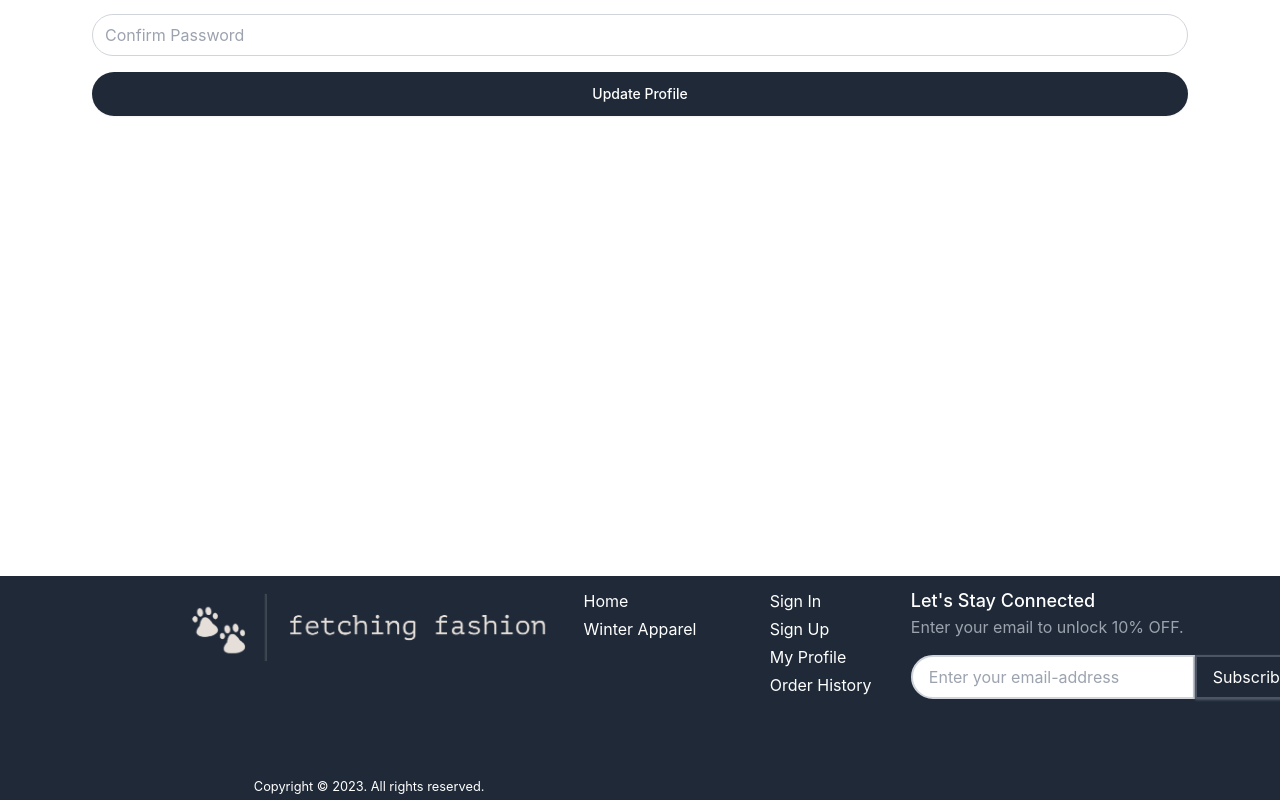
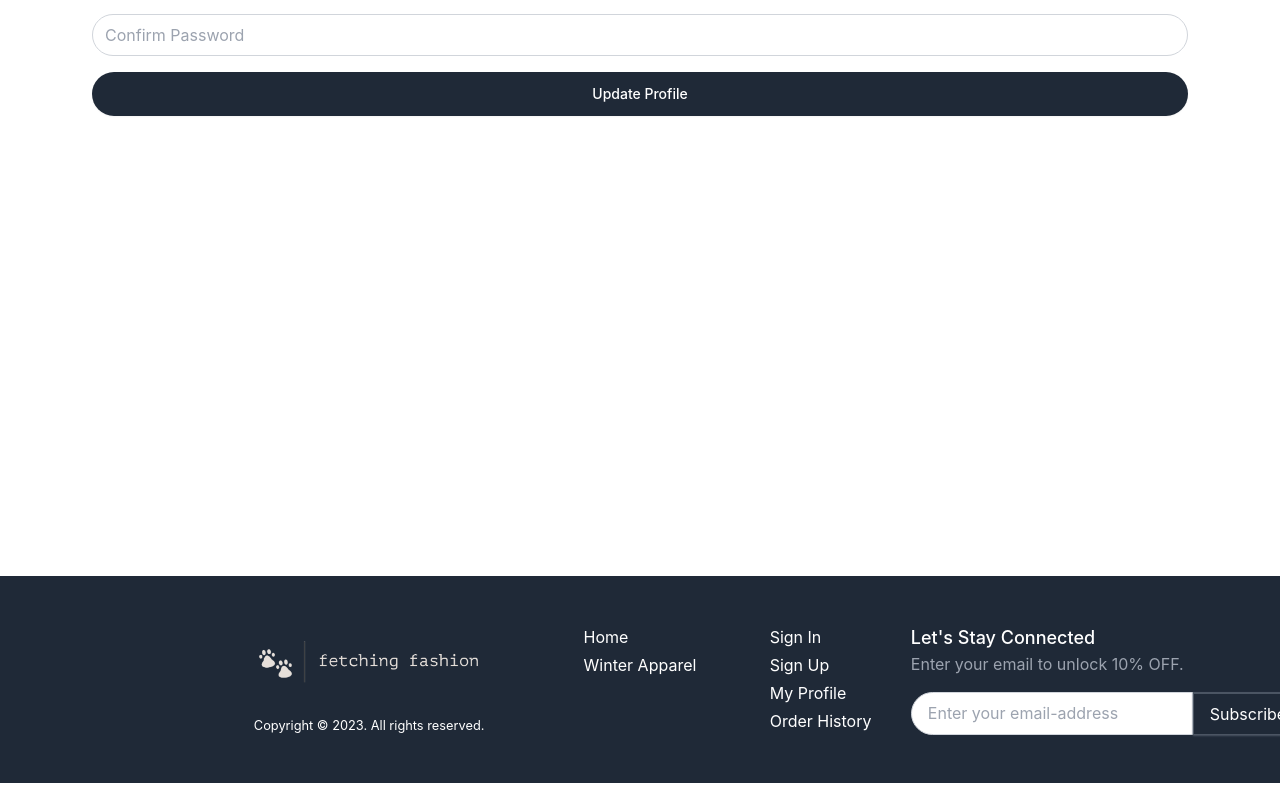
Before and after one commit to noh24/fetching-fashion, a React (Create React App) app in the folder frontend/: page /profile in a window 1280 px wide. Shown: the part 328-1128 px from the top of the page. Built offline with nearby package versions, Linux system fonts and the light colour scheme; sample sign-in values are in the browser's storage.

Commit message:
change layout of footer by removing fixed height

```diff
--- a/frontend/src/components/Footer.jsx
+++ b/frontend/src/components/Footer.jsx
@@ -17,12 +17,12 @@ const Footer = () => {
     }
   };
   return (
-    <section className='w-full h-56 px-2 flex flex-col bg-gray-800 text-white lg:pt-4 lg:pb-1'>
-      <article className='lg:grid lg:grid-cols-7 lg:grid-rows-2 flex flex-col justify-between items-center h-full space-y-8 lg:space-y-0'>
+    <section className='w-full px-2 flex flex-col bg-gray-800 text-white py-4 lg:py-12'>
+      <article className='lg:grid lg:grid-cols-7 lg:grid-rows- flex flex-col justify-between items-center h-full space-y-8 lg:space-y-0'>
         {/* LOGO */}
-        <div className='xl:col-start-2 lg:col-span-2 row-span-2 flex flex-col justify-between items-center h-full'>
+        <div className='xl:col-start-2 lg:col-span-2 row-span-2 flex flex-col justify-between items-center h-full pt-4'>
           <img
-            className='object-cover w-96 invert'
+            className='object-cover w-56 invert'
             src='/images/fetching-fashion-1.png'
             alt='fetching fashion logo'
           />
@@ -49,18 +49,18 @@ const Footer = () => {
         </div>
         {/* CTA */}
         <div className='lg:col-span-2 flex flex-col'>
-          <h1 className='font-medium text-lg text-gray-800 lg:text-white'>Let's Stay Connected</h1>
-          <p className='text-gray-600 lg:text-gray-400'>Enter your email to unlock 10% OFF.</p>
+          <h1 className='font-medium text-lg text-white'>Let's Stay Connected</h1>
+          <p className='text-gray-400'>Enter your email to unlock 10% OFF.</p>
           <form onSubmit={submitHandler} className='mt-4 flex-nowrap flex flex-auto'>
             <input
               type='email'
               value={email}
               onChange={(e) => setEmail(e.target.value)}
               placeholder='Enter your email-address'
-              className='py-2 px-4 border-2 border-gray-300 rounded-full rounded-r-none focus:outline-none'
+              className='py-2 px-4 border border-gray-300 rounded-full rounded-r-none focus:outline-none'
             />
             <button
-              className='lg:shadow lg:shadow-gray-600 rounded-full rounded-l-none py-2 px-4 bg-gray-800 text-white border-2 border-gray-600 focus:outline-none hover:opacity-80'
+              className=' shadow-sm shadow-gray-600 border-t-2 rounded-full rounded-l-none py-2 px-4 bg-gray-800 text-white border border-gray-600 focus:outline-none hover:opacity-80'
               type='submit'
             >
               Subscribe
@@ -68,7 +68,7 @@ const Footer = () => {
           </form>
         </div>
         {/* COPYRIGHT */}
-        <small className='lg:hidden text-gray-800'>
+        <small className='lg:hidden'>
           Copyright &copy; 2023. All rights reserved.{" "}
         </small>
       </article>
```
